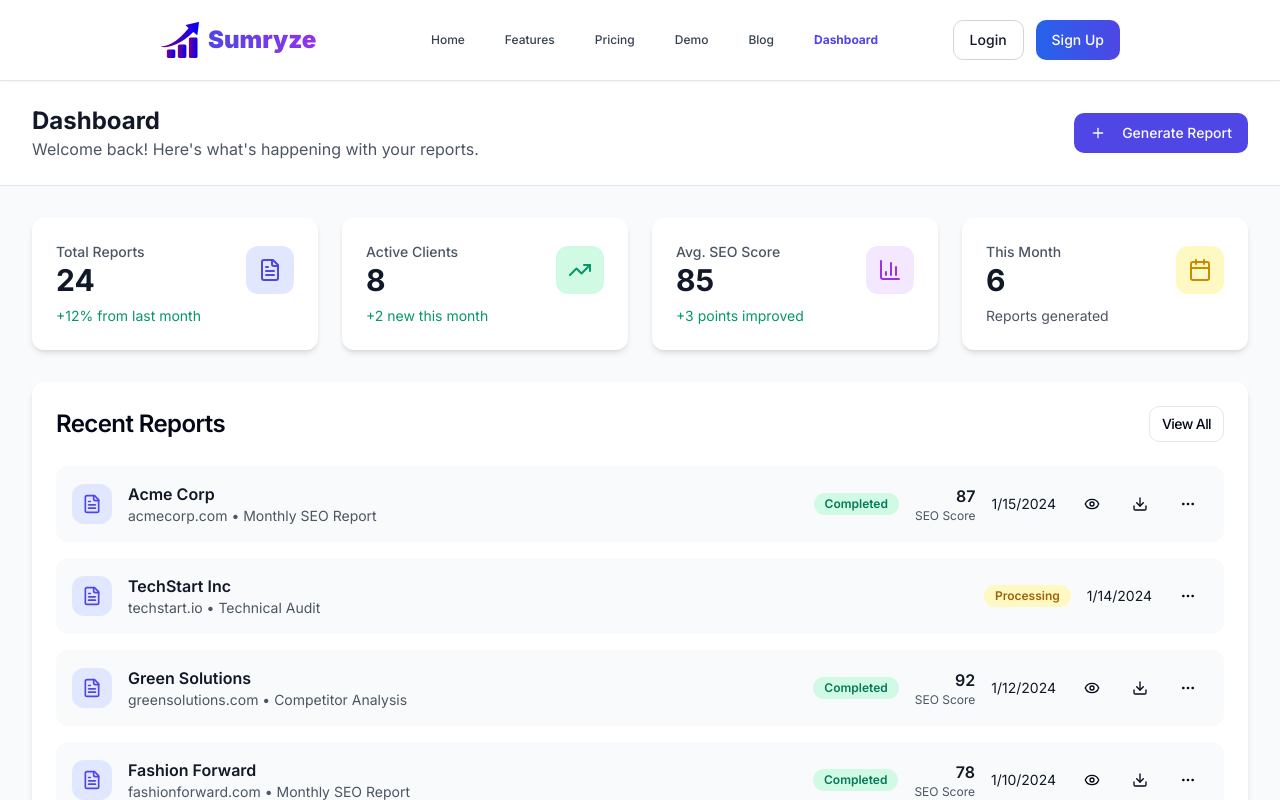
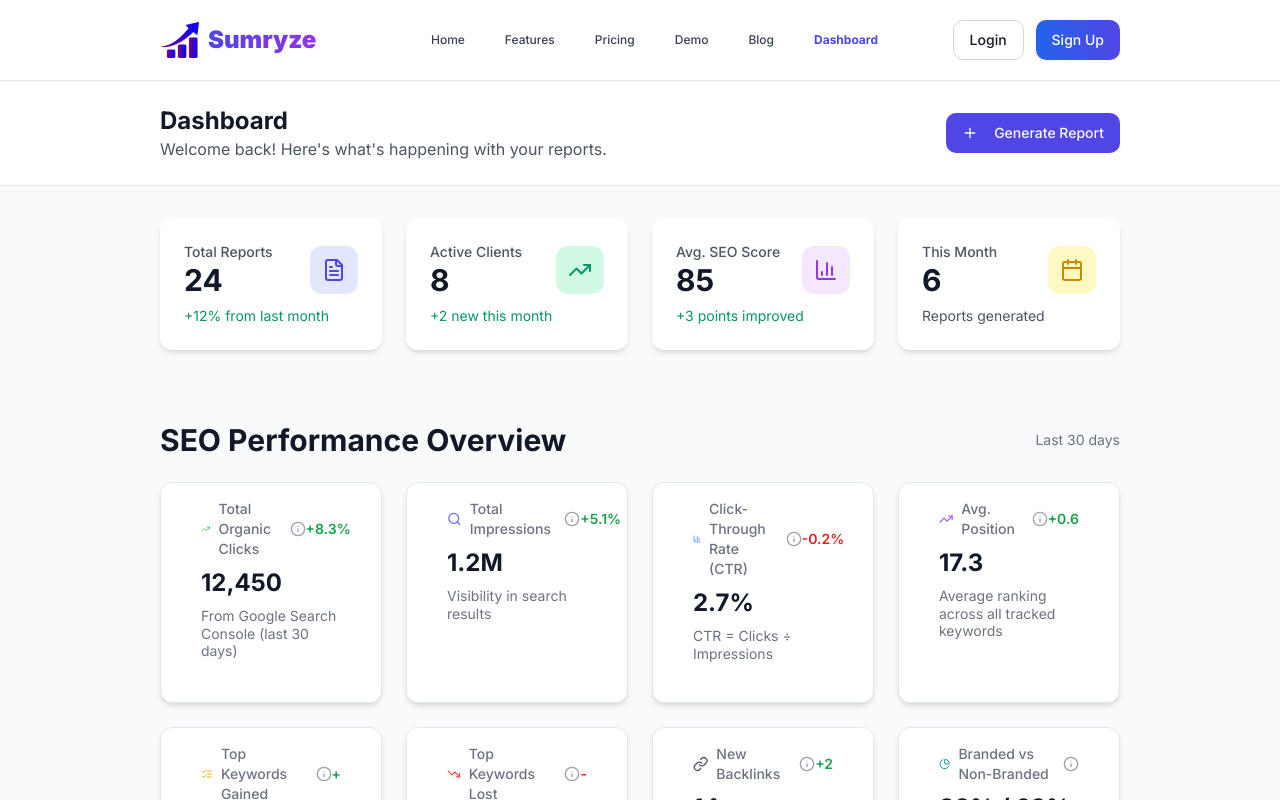
Before and after one commit to rihua-tech/sumryze-saas-website, a Next.js app: page /dashboard in a window 1280 px wide. Shown: the top 800 px of the page. Built offline with nearby package versions, Linux system fonts and the light colour scheme.

Commit message:
Fix: add SEO KPIs secssion to  dashboard

```diff
--- a/app/dashboard/page.tsx
+++ b/app/dashboard/page.tsx
@@ -6,6 +6,8 @@ import { Button } from "@/components/ui/button"
 import { Card, CardContent, CardHeader, CardTitle } from "@/components/ui/card"
 import { Badge } from "@/components/ui/badge"
 import { Plus, FileText, Calendar, TrendingUp, BarChart3, Download, Eye, MoreHorizontal } from "lucide-react"
+import SeoKpiBlock from "@/components/SeoKpiBlock";
+
 
 const recentReports = [
   {
@@ -72,7 +74,7 @@ export default function DashboardPage() {
     <div className="min-h-screen bg-gray-50">
       {/* Header */}
       <div className="bg-white border-b">
-        <div className="max-w-7xl mx-auto px-4 sm:px-6 lg:px-8 py-6">
+        <div className="max-w-5xl mx-auto px-4 sm:px-6 lg:px-8 py-6">
           <div className="flex items-center justify-between">
             <div>
               <h1 className="text-2xl font-bold text-gray-900">Dashboard</h1>
@@ -90,7 +92,7 @@ export default function DashboardPage() {
         </div>
       </div>
 
-      <div className="max-w-7xl mx-auto px-4 sm:px-6 lg:px-8 py-8">
+      <div className="max-w-5xl mx-auto px-4 sm:px-6 lg:px-8 py-8">
         {/* Stats Cards */}
         <div className="grid grid-cols-1 md:grid-cols-4 gap-6 mb-8">
           <Card className="border-0 shadow-md">
@@ -153,6 +155,10 @@ export default function DashboardPage() {
             </CardContent>
           </Card>
         </div>
+
+
+           {/* ✅ SEO Dashboard KPI Block */}
+      <SeoKpiBlock />
 
         {/* Recent Reports */}
         <Card className="border-0 shadow-md">
--- /dev/null
+++ b/components/SeoKpiBlock.tsx
@@ -0,0 +1,114 @@
+// components/SeoKpiBlock.tsx
+"use client";
+
+import React from "react";
+import {
+  LineChart,
+  PieChart,
+  BarChart3,
+  TrendingUp,
+  TrendingDown,
+  Link,
+  Search,
+  ListChecks,
+  Info,
+} from "lucide-react";
+import { Card, CardContent } from "@/components/ui/card";
+
+const kpis = [
+  {
+    icon: <TrendingUp className="text-green-500 w-5 h-5" />, // Total Organic Clicks
+    title: "Total Organic Clicks",
+    value: "12,450",
+    delta: "+8.3%",
+    description: "From Google Search Console (last 30 days)",
+  },
+  {
+    icon: <Search className="text-indigo-500 w-5 h-5" />, // Impressions
+    title: "Total Impressions",
+    value: "1.2M",
+    delta: "+5.1%",
+    description: "Visibility in search results",
+  },
+  {
+    icon: <BarChart3 className="text-blue-500 w-5 h-5" />, // CTR
+    title: "Click-Through Rate (CTR)",
+    value: "2.7%",
+    delta: "-0.2%",
+    description: "CTR = Clicks ÷ Impressions",
+  },
+  {
+    icon: <TrendingUp className="text-purple-500 w-5 h-5" />, // Avg Position
+    title: "Avg. Position",
+    value: "17.3",
+    delta: "+0.6",
+    description: "Average ranking across all tracked keywords",
+  },
+  {
+    icon: <ListChecks className="text-yellow-500 w-5 h-5" />, // Top Keywords Gained
+    title: "Top Keywords Gained",
+    value: "5",
+    delta: "+",
+    description: "Keywords with improved rankings",
+  },
+  {
+    icon: <TrendingDown className="text-red-500 w-5 h-5" />, // Top Keywords Lost
+    title: "Top Keywords Lost",
+    value: "3",
+    delta: "-",
+    description: "Keywords with major drops in rankings",
+  },
+  {
+    icon: <Link className="text-gray-600 w-5 h-5" />, // Backlinks
+    title: "New Backlinks",
+    value: "14",
+    delta: "+2",
+    description: "From Ahrefs or Semrush",
+  },
+  {
+    icon: <PieChart className="text-cyan-600 w-5 h-5" />, // Branded vs Non-Branded
+    title: "Branded vs Non-Branded",
+    value: "38% / 62%",
+    delta: "",
+    description: "Traffic source breakdown by intent",
+  },
+];
+
+export default function SeoKpiBlock() {
+  return (
+    <section className="py-10">
+      <div className="">
+        <div className="flex items-center justify-between mb-6">
+          <h2 className="text-2xl md:text-3xl font-bold text-gray-900">
+            SEO Performance Overview
+          </h2>
+          <div className="text-sm text-gray-500">Last 30 days</div>
+        </div>
+
+        <div className="grid grid-cols-1 sm:grid-cols-2 lg:grid-cols-4 gap-6">
+          {kpis.map((kpi, idx) => (
+            <Card key={idx} className="p-4 border shadow-md hover:shadow-lg transition-all">
+              <CardContent className="flex flex-col gap-2">
+                <div className="flex items-center justify-between">
+                  <span className="text-gray-500 text-sm font-medium flex items-center gap-2">
+                    {kpi.icon} {kpi.title}
+                    <span title={kpi.description}>
+                      <Info className="w-4 h-4 text-gray-400 cursor-pointer" />
+                    </span>
+                  </span>
+                  <span
+                    className={`text-sm font-semibold ${kpi.delta.startsWith("-") ? "text-red-600" : "text-green-600"}`}
+                  >
+                    {kpi.delta}
+                  </span>
+                </div>
+                <div className="text-2xl font-bold text-gray-900">{kpi.value}</div>
+                <p className="text-sm text-gray-500 leading-tight">{kpi.description}</p>
+              </CardContent>
+            </Card>
+          ))}
+        </div>
+      </div>
+    </section>
+  );
+}
```
